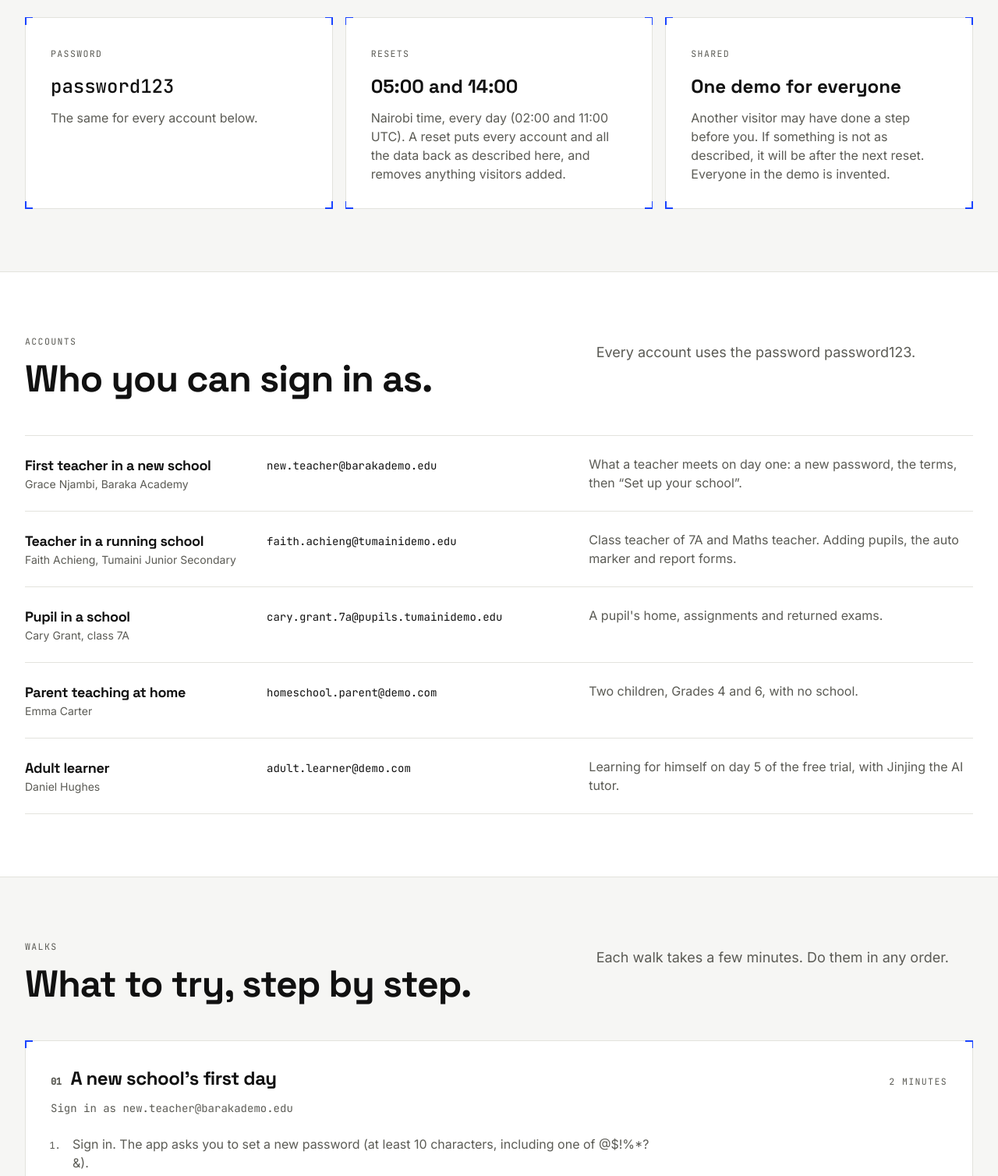
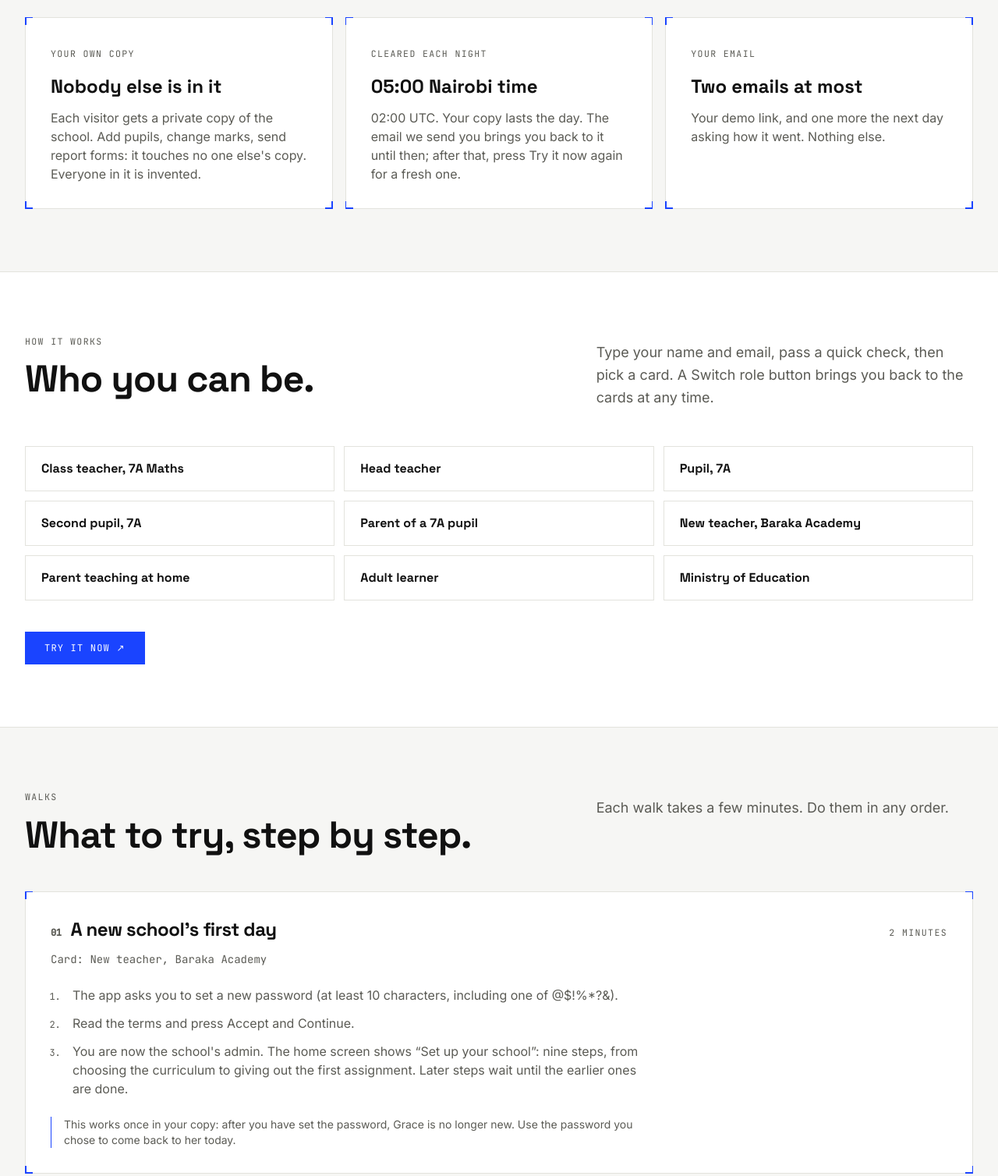
Before and after one commit to massenergy/tutortide-website, an Astro site: page /demo in a window 1280 px wide. Shown: the part 780-2288 px from the top of the page at 78% size. Built offline with nearby package versions, Linux system fonts and the light colour scheme; Astro itself is replaced by a stand-in of ours.

Commit message:
Demo page: a Try it button for your own copy of the demo
The demo now gives every visitor a private copy of the school (seats, plan
2026-11-22-00-34.md in ai-student-companion). The page drops the shared
password, the 14:00 reset and the shared accounts list:

- Try it now opens ai-student-companion-demo.web.app/try.
- Three things to know: your own copy, cleared at 05:00 Nairobi each night,
  two emails at most (the demo link, and one asking how it went).
- How it works lists the role cards; the section keeps id=accounts, so
  older links still land.
- Each walk names its card. The auto-marker walk says it is coming soon in
  your own copy, until seats get the marked scripts.

Co-Authored-By: Claude Opus 5.5 <noreply@anthropic.com>

```diff
--- a/src/pages/demo.astro
+++ b/src/pages/demo.astro
@@ -8,64 +8,58 @@ import CTABand from "../components/CTABand.astro";
 import { flagship } from "../data/site";
 
 const demoUrl = "https://ai-student-companion-demo.web.app";
-const password = "password123";
 const csv = "/demo/grade7-pupils.csv";
+const tryUrl = `${demoUrl}/try`;
 
-const accounts = [
-  { who: "First teacher in a new school", name: "Grace Njambi, Baraka Academy", email: "new.teacher@barakademo.edu", shows: "What a teacher meets on day one: a new password, the terms, then “Set up your school”." },
-  { who: "Teacher in a running school", name: "Faith Achieng, Tumaini Junior Secondary", email: "faith.achieng@tumainidemo.edu", shows: "Class teacher of 7A and Maths teacher. Adding pupils, the auto marker and report forms." },
-  { who: "Pupil in a school", name: "Cary Grant, class 7A", email: "cary.grant.7a@pupils.tumainidemo.edu", shows: "A pupil's home, assignments and returned exams." },
-  { who: "Parent teaching at home", name: "Emma Carter", email: "homeschool.parent@demo.com", shows: "Two children, Grades 4 and 6, with no school." },
-  { who: "Adult learner", name: "Daniel Hughes", email: "adult.learner@demo.com", shows: "Learning for himself on day 5 of the free trial, with Jinjing the AI tutor." },
+const cards = [
+  "Class teacher, 7A Maths", "Head teacher", "Pupil, 7A", "Second pupil, 7A", "Parent of a 7A pupil",
+  "New teacher, Baraka Academy", "Parent teaching at home", "Adult learner", "Ministry of Education",
 ];
 
 const walks = [
   {
     title: "A new school's first day",
-    account: "new.teacher@barakademo.edu",
+    card: "New teacher, Baraka Academy",
     time: "2 minutes",
     steps: [
-      "Sign in. The app asks you to set a new password (at least 10 characters, including one of @$!%*?&).",
+      "The app asks you to set a new password (at least 10 characters, including one of @$!%*?&).",
       "Read the terms and press Accept and Continue.",
       "You are now the school's admin. The home screen shows “Set up your school”: nine steps, from choosing the curriculum to giving out the first assignment. Later steps wait until the earlier ones are done.",
     ],
-    note: "This works once between resets. After the first visitor signs in, Grace is no longer new and her password has changed. If the sign-in fails, come back after the next reset.",
+    note: "This works once in your copy: after you have set the password, Grace is no longer new. Use the password you chose to come back to her today.",
   },
   {
     title: "Add a class of pupils from one file",
-    account: "faith.achieng@tumainidemo.edu",
+    card: "Class teacher, 7A Maths",
     time: "3 minutes",
     steps: [
       "Download the sample file (the button is below this list).",
-      "Sign in. Open Students, then Classrooms Register, then 7A. It has 14 pupils.",
+      "Open Students, then Classrooms Register, then 7A. It has 14 pupils.",
       "Open Students, then Add Many Students At Once. The page shows the columns the file needs.",
       "Drop the file into the box and press Upload CSV & Send Invites.",
       "Open Classrooms Register and 7A again. Five new pupils are there, so 7A has 19.",
     ],
-    note: "The page shows no confirmation after the upload; the register is the proof. The file works once between resets: a second upload says the pupils already exist. No email leaves the demo.",
+    note: "The page shows no confirmation after the upload; the register is the proof. The file works once in your copy: a second upload says the pupils already exist. No email leaves the demo.",
     download: true,
   },
   {
     title: "The auto marker",
-    account: "faith.achieng@tumainidemo.edu, then cary.grant.7a@pupils.tumainidemo.edu",
+    card: "Class teacher, 7A Maths",
     time: "5 minutes",
+    soon: "Coming soon in your own copy: two handwritten scripts already marked, waiting for the teacher to check. Until then, this walk has nothing to review.",
     steps: [
-      "Sign in as Faith. Open Auto marker. Under “Waiting to be checked”, open Mathematics - Homework.",
-      "Two handwritten scripts have been marked. Each pupil's name was read from the paper and matched to the class list.",
-      "Press Review beside Cary Grant. Every question shows the question from the paper, the marking scheme's answer, the pupil's answer as the marker read it, and the mark.",
-      "Compare a few answers with the pupil's own pages and change any mark you disagree with. The teacher has the last word.",
-      "Go back and press Return. Nothing reaches a pupil before this.",
-      "Sign out, then sign in as Cary Grant. Open Returned exams to see what the pupil sees.",
-      "As Faith again, open More power tools, then Class analyzer, for the class's results by topic.",
+      "Open Auto marker. Under “Waiting to be checked”, open the marked scripts.",
+      "Every question shows the question from the paper, the marking scheme's answer, the pupil's answer as the marker read it, and the mark.",
+      "Change any mark you disagree with. Anything the marker was unsure of is yours to decide: the teacher has the last word.",
+      "Press Return. Nothing reaches a pupil before this. Then switch role to the pupil to see what they see.",
     ],
-    note: "If another visitor has already returned the scripts, start from step 6.",
   },
   {
     title: "End-of-term report forms",
-    account: "faith.achieng@tumainidemo.edu",
+    card: "Class teacher, 7A Maths",
     time: "4 minutes",
     steps: [
-      "Sign in. Open Report forms and choose Grade 7 7A, Term 1 2026, End of term.",
+      "Open Report forms and choose Grade 7 7A, Term 1 2026, End of term.",
       "The board lists nine subjects with the teacher for each, and whether their marks and remarks are in. Eight are complete; Mathematics is waiting for Faith.",
       "Open Generate reports for the same class: one row per pupil, built from the term's homework, quizzes and exams. Nobody types a mark into a form.",
       "Open one pupil's form to see each subject's mark, the teacher who taught it and that teacher's comment.",
@@ -74,20 +68,20 @@ const walks = [
   },
   {
     title: "A parent teaching at home",
-    account: "homeschool.parent@demo.com",
+    card: "Parent teaching at home",
     time: "2 minutes",
     steps: [
-      "Sign in. The home screen shows Emma's two children, Liam (Grade 4) and Ava (Grade 6), and her first steps.",
+      "The home screen shows Emma's two children, Liam (Grade 4) and Ava (Grade 6), and her first steps.",
       "Each child shows “needs your consent”. A child cannot use the AI tutor until a parent has agreed. Open the consent form to read what is asked.",
       "Open Progress and pick a child: certificates, marked papers and report forms appear here.",
     ],
   },
   {
     title: "An adult learner",
-    account: "adult.learner@demo.com",
+    card: "Adult learner",
     time: "2 minutes",
     steps: [
-      "Sign in. Daniel learns for himself, so nobody else gives consent for him.",
+      "Daniel learns for himself, so nobody else gives consent for him.",
       "Open Jinjing AI tutor and ask a question.",
       "Find the subscription card: the free trial, the days left and the price.",
     ],
@@ -96,20 +90,19 @@ const walks = [
 ---
 <BaseLayout
   title="Try the demo"
-  description="Sign in to the Tutortide AI Student Companion demo as a teacher, pupil, parent or adult learner. Accounts, step-by-step walks and reset times."
+  description="Try the Tutortide AI Student Companion in your own private copy of a school: one click signs you in as a teacher, a pupil, a parent or an adult learner. Step-by-step walks."
 >
   <section class="border-b border-line">
     <div class="mx-auto max-w-7xl px-5 py-20 md:px-8 md:py-28">
       <MonoLabel class="mb-6 block">{flagship.name}</MonoLabel>
       <h1 class="max-w-4xl text-4xl font-bold leading-[1.05] md:text-6xl">Try it yourself.</h1>
       <p class="mt-8 max-w-2xl text-lg text-ink-soft">
-        The demo is a full copy of the product with an invented school in it. Sign in as a
-        teacher, a pupil, a parent or an adult learner and follow the walks below. No account
-        of your own is needed.
+        Press Try it now and you get your own private copy of a school, with invented teachers,
+        pupils and parents. One click signs you in as any of them. Nobody else sees what you do.
       </p>
       <div class="mt-10 flex flex-wrap gap-4">
-        <Button href={demoUrl} variant="solid" target="_blank" rel="noopener">Open the demo ↗</Button>
-        <Button href="#accounts" variant="outline">See the accounts</Button>
+        <Button href={tryUrl} variant="solid" target="_blank" rel="noopener">Try it now ↗</Button>
+        <Button href="#walks" variant="outline">What to try</Button>
       </div>
     </div>
   </section>
@@ -119,50 +112,48 @@ const walks = [
     <SectionHeader eyebrow="Before you start" title="Three things to know." />
     <div class="mt-12 grid gap-4 md:grid-cols-3">
       <GridCell class="p-8">
-        <MonoLabel>Password</MonoLabel>
-        <p class="mt-4 font-mono text-2xl font-medium">{password}</p>
-        <p class="mt-3 text-ink-soft">The same for every account below.</p>
-      </GridCell>
-      <GridCell class="p-8">
-        <MonoLabel>Resets</MonoLabel>
-        <p class="mt-4 font-display text-2xl font-bold">05:00 and 14:00</p>
+        <MonoLabel>Your own copy</MonoLabel>
+        <p class="mt-4 font-display text-2xl font-bold">Nobody else is in it</p>
         <p class="mt-3 text-ink-soft">
-          Nairobi time, every day (02:00 and 11:00 UTC). A reset puts every account and all the
-          data back as described here, and removes anything visitors added.
+          Each visitor gets a private copy of the school. Add pupils, change marks, send report
+          forms: it touches no one else's copy. Everyone in it is invented.
         </p>
       </GridCell>
       <GridCell class="p-8">
-        <MonoLabel>Shared</MonoLabel>
-        <p class="mt-4 font-display text-2xl font-bold">One demo for everyone</p>
+        <MonoLabel>Cleared each night</MonoLabel>
+        <p class="mt-4 font-display text-2xl font-bold">05:00 Nairobi time</p>
         <p class="mt-3 text-ink-soft">
-          Another visitor may have done a step before you. If something is not as described,
-          it will be after the next reset. Everyone in the demo is invented.
+          02:00 UTC. Your copy lasts the day. The email we send you brings you back to it until
+          then; after that, press Try it now again for a fresh one.
+        </p>
+      </GridCell>
+      <GridCell class="p-8">
+        <MonoLabel>Your email</MonoLabel>
+        <p class="mt-4 font-display text-2xl font-bold">Two emails at most</p>
+        <p class="mt-3 text-ink-soft">
+          Your demo link, and one more the next day asking how it went. Nothing else.
         </p>
       </GridCell>
     </div>
   </section>
 
-  <!-- Accounts -->
+  <!-- How it works (id kept: older links point to #accounts) -->
   <section id="accounts" class="scroll-mt-24 border-y border-line bg-surface">
     <div class="mx-auto max-w-7xl px-5 py-20 md:px-8">
-      <SectionHeader eyebrow="Accounts" title="Who you can sign in as." support={`Every account uses the password ${password}.`} />
-      <div class="mt-12 divide-y divide-line border-y border-line">
-        {accounts.map((a) => (
-          <div class="grid gap-2 py-6 md:grid-cols-12 md:gap-6">
-            <div class="md:col-span-3">
-              <h3 class="font-display text-lg font-bold">{a.who}</h3>
-              <p class="text-sm text-ink-soft">{a.name}</p>
-            </div>
-            <p class="break-all font-mono text-sm md:col-span-4 md:pt-1">{a.email}</p>
-            <p class="text-ink-soft md:col-span-5">{a.shows}</p>
-          </div>
+      <SectionHeader eyebrow="How it works" title="Who you can be." support="Type your name and email, pass a quick check, then pick a card. A Switch role button brings you back to the cards at any time." />
+      <ul class="mt-12 grid gap-3 md:grid-cols-3">
+        {cards.map((c) => (
+          <li class="border border-line px-5 py-4 font-display font-bold">{c}</li>
         ))}
+      </ul>
+      <div class="mt-10">
+        <Button href={tryUrl} variant="solid" target="_blank" rel="noopener">Try it now ↗</Button>
       </div>
     </div>
   </section>
 
   <!-- Walks -->
-  <section class="mx-auto max-w-7xl px-5 py-20 md:px-8">
+  <section id="walks" class="scroll-mt-24 mx-auto max-w-7xl px-5 py-20 md:px-8">
     <SectionHeader eyebrow="Walks" title="What to try, step by step." support="Each walk takes a few minutes. Do them in any order." />
     <div class="mt-12 grid gap-4">
       {walks.map((w, i) => (
@@ -173,7 +164,8 @@ const walks = [
             </h3>
             <MonoLabel>{w.time}</MonoLabel>
           </div>
-          <p class="mt-3 break-all font-mono text-sm text-ink-soft">Sign in as {w.account}</p>
+          <p class="mt-3 font-mono text-sm text-ink-soft">Card: {w.card}</p>
+          {w.soon && <p class="mt-4 max-w-3xl border-l border-accent pl-4 font-medium">{w.soon}</p>}
           <ol class="mt-6 max-w-3xl list-decimal space-y-3 pl-5 text-ink-soft marker:font-mono marker:text-xs">
             {w.steps.map((s) => <li class="pl-2">{s}</li>)}
           </ol>
```
